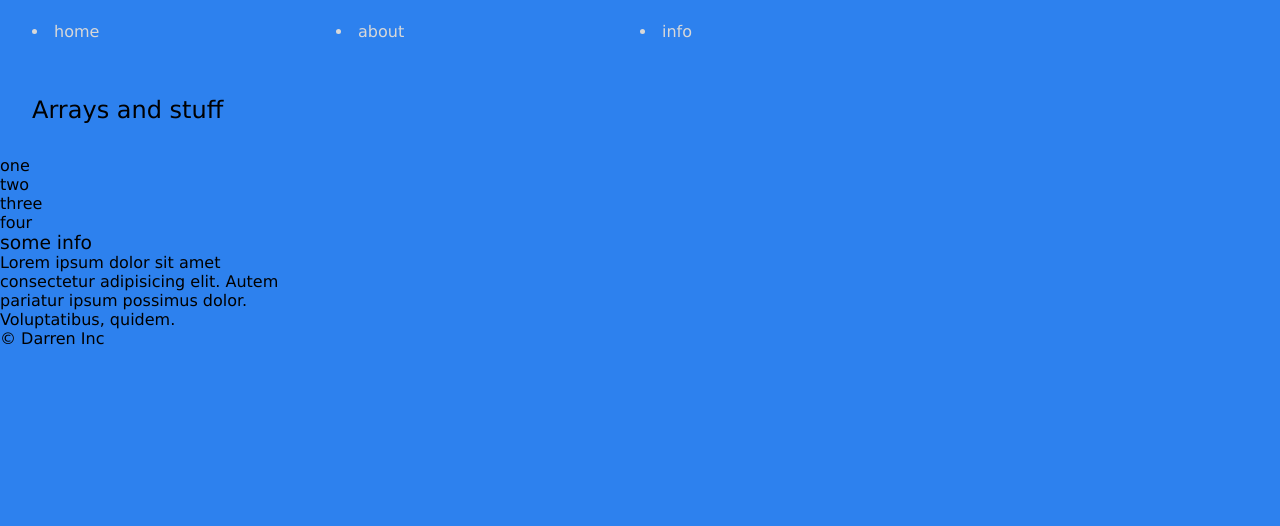
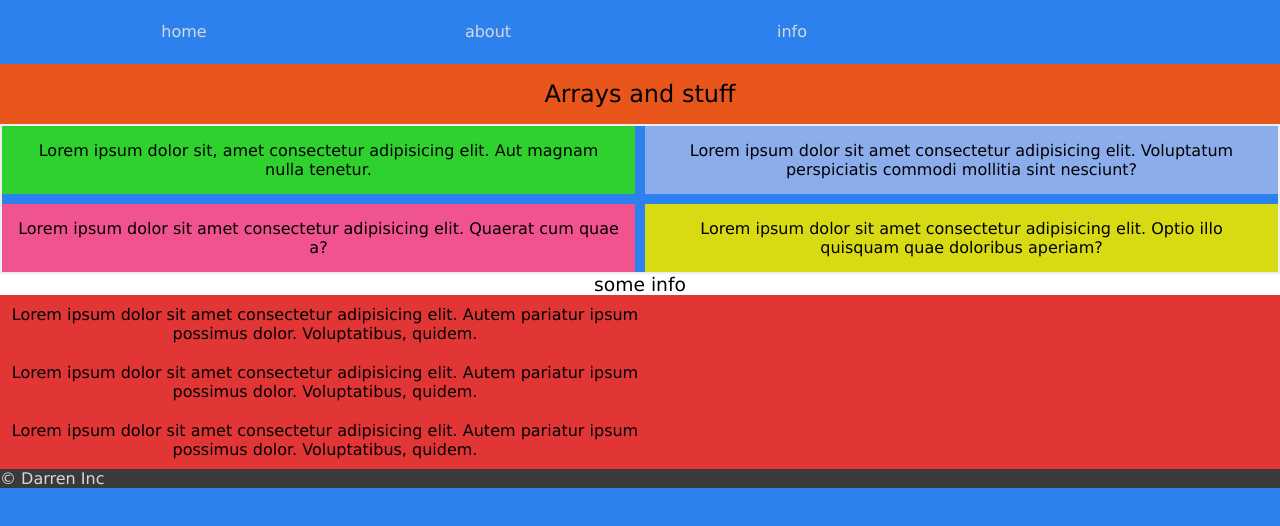
Before and after one commit to life-code-joy/moreJSpractice, a plain HTML site: page index.html in a window 1280 px wide. Drawn offline with Linux system fonts and the light colour scheme.

Commit message:
sass changes

```diff
--- a/index.html
+++ b/index.html
@@ -17,15 +17,45 @@
       </nav>
       <header class="header">
         <h2>Arrays and stuff</h2>
-        <div class="one">one</div>
-        <div class="two">two</div>
-        <div class="three">three</div>
-        <div class="four">four</div>
+        <div class="content">
+          <div class="one stuff">
+            <p>
+              Lorem ipsum dolor sit, amet consectetur adipisicing elit. Aut
+              magnam nulla tenetur.
+            </p>
+          </div>
+          <div class="two stuff">
+            <p>
+              Lorem ipsum dolor sit amet consectetur adipisicing elit.
+              Voluptatum perspiciatis commodi mollitia sint nesciunt?
+            </p>
+          </div>
+          <div class="three stuff">
+            <p>
+              Lorem ipsum dolor sit amet consectetur adipisicing elit. Quaerat
+              cum quae a?
+            </p>
+          </div>
+          <div class="four stuff">
+            <p>
+              Lorem ipsum dolor sit amet consectetur adipisicing elit. Optio
+              illo quisquam quae doloribus aperiam?
+            </p>
+          </div>
+        </div>
       </header>
       <aside class="aside">
         <div class="info">
           <h3>some info</h3>
-          <p>
+          <p class="asidep">
+            Lorem ipsum dolor sit amet consectetur adipisicing elit. Autem
+            pariatur ipsum possimus dolor. Voluptatibus, quidem.
+          </p>
+          <p class="asidep">
+            Lorem ipsum dolor sit amet consectetur adipisicing elit. Autem
+            pariatur ipsum possimus dolor. Voluptatibus, quidem.
+          </p>
+          <p class="asidep">
             Lorem ipsum dolor sit amet consectetur adipisicing elit. Autem
             pariatur ipsum possimus dolor. Voluptatibus, quidem.
           </p>
--- a/sass/main.scss
+++ b/sass/main.scss
@@ -10,25 +10,68 @@
 body {
   font-family: inherit;
   background-color: $main-color;
+  height: 100vh;
 }
 .nav {
   @include grid(repeat(4, 1fr), 4fr);
   @include style-one(2rem, 0, $main-color, 0);
   color: rgb(216, 216, 216);
-  justify-content: center;
-  align-content: center;
+  justify-items: center;
+  align-items: center;
+  li {
+    list-style: none;
+    a {
+      text-decoration: none;
+    }
+  }
 }
+
 .header {
   h2 {
-    padding: 2rem;
+    padding: 1rem;
+    text-align: center;
+    background-color: rgb(233, 86, 28);
   }
-  div {
-    @include grid(repeat(4, 1fr), 4fr);
+  .content {
+    @include grid(repeat(2, 1fr), 2);
+    min-height: 6rem;
+    text-align: center;
+    grid-gap: 10px;
+    border: 2px solid #eee;
+    .stuff {
+      padding: 15px;
+    }
+    .one {
+      background-color: rgb(47, 209, 47);
+    }
+    .two {
+      background-color: rgb(139, 173, 236);
+    }
+    .three {
+      background-color: rgb(240, 83, 143);
+    }
+    .four {
+      background-color: rgb(216, 219, 20);
+    }
   }
 }
 .aside {
-  @include grid(repeat(4, 1fr), 4fr);
+  background-color: rgb(241, 81, 161);
+  text-align: center;
+
+  h3 {
+    background-color: #fff;
+    align-self: center;
+  }
+  p {
+    background-color: rgb(226, 53, 53);
+  }
+  .asidep {
+    @include grid(repeat(2, 1fr), 2);
+    padding: 10px;
+  }
 }
 .footer {
-  @include grid(repeat(4, 1fr), 4fr);
+  background-color: rgb(58, 58, 58);
+  color: rgb(216, 216, 216);
 }
```
Also changed, not shown: css/main.css.
